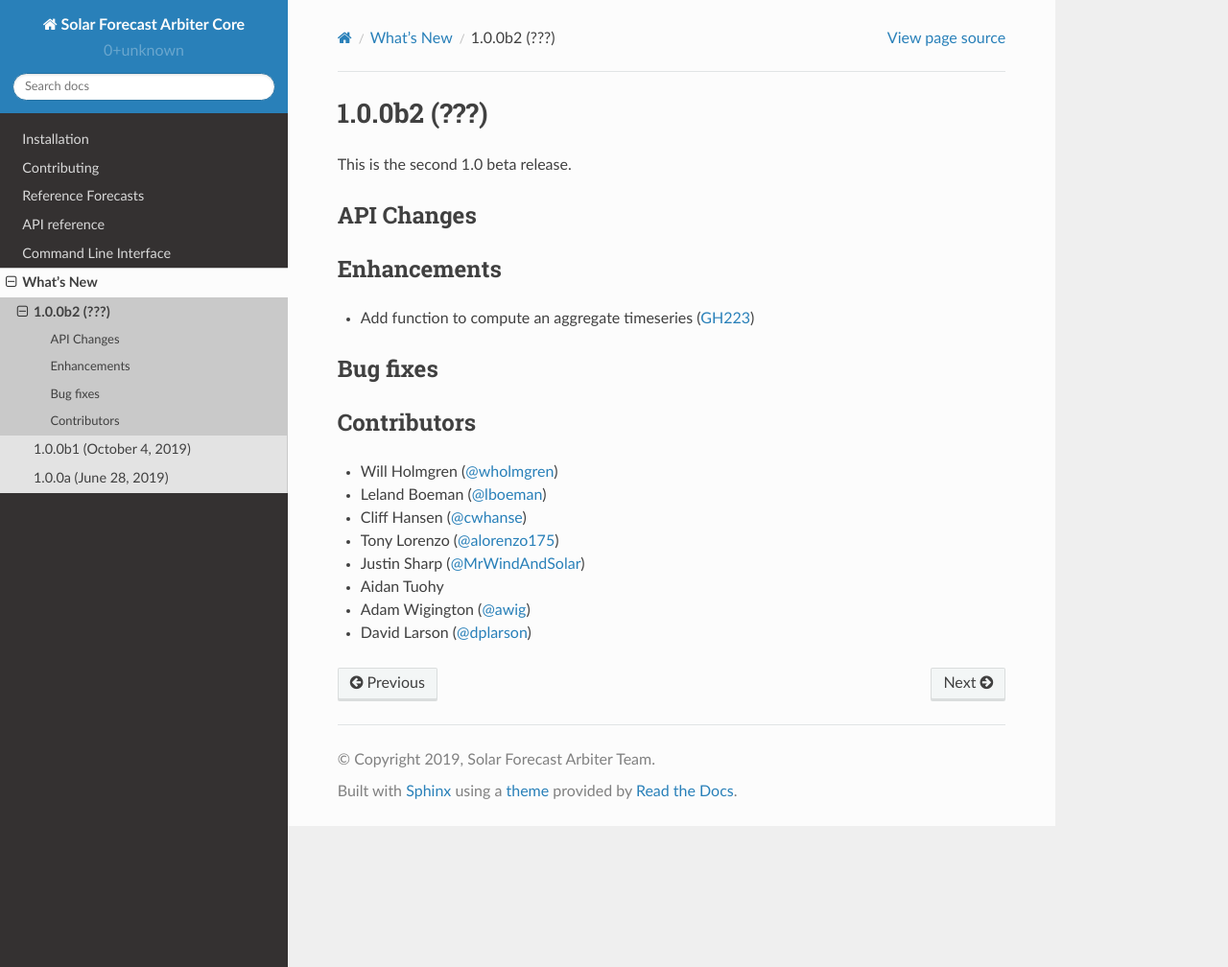
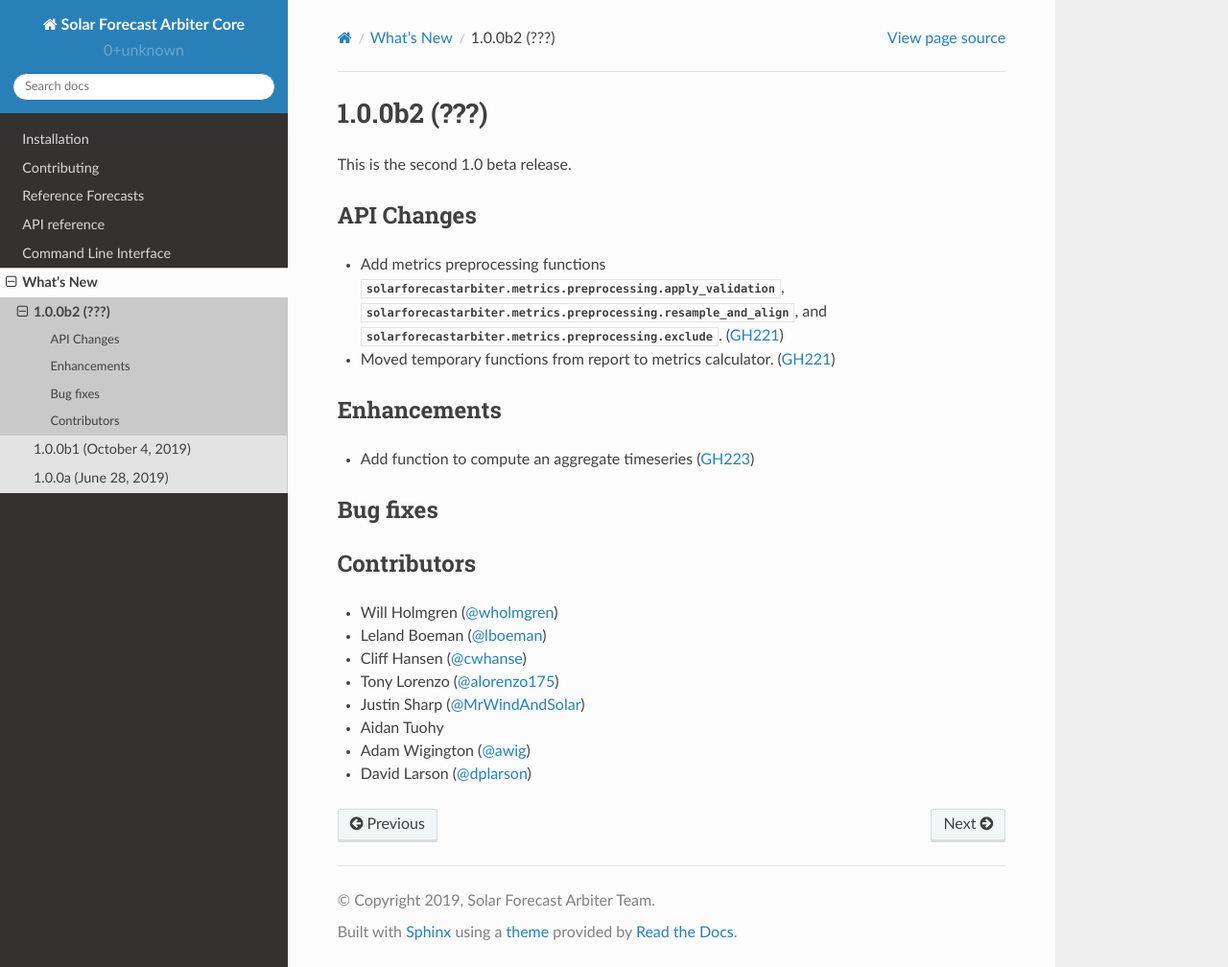
Before and after one commit to SolarArbiter/solarforecastarbiter-core, a Sphinx documentation site: the page built from docs/source/whatsnew/1.0.0b2.rst, in a window 1280 px wide and 1008 px high. Shown: the whole window at 96% size. Built offline with Sphinx 7.4.7 and the Read the Docs theme 2.0.0, drawn with Linux system fonts in a browser that asks for light colours.

Commit message:
Fixing merge conflict with whatsnew and latest changes

```diff
--- a/docs/source/whatsnew/1.0.0b1.rst
+++ b/docs/source/whatsnew/1.0.0b1.rst
@@ -8,11 +8,6 @@ This is the first 1.0 beta release.
 
 API Changes
 ~~~~~~~~~~~
-* Add metrics preprocessing functions
-  :py:mod:`solarforecastarbiter.metrics.preprocessing.apply_validation`,
-  :py:mod:`solarforecastarbiter.metrics.preprocessing.resample_and_align`, and
-  :py:mod:`solarforecastarbiter.metrics.preprocessing.exclude`. (:pull:`221`)
-* Moved temporary functions from report to metrics calculator. (:pull:`221`)
 * Add required argument interval_label to all model functions in
   :py:mod:`solarforecastarbiter.reference_forecasts.models`. (:issue:`185`)
 * Changed
--- a/docs/source/whatsnew/1.0.0b2.rst
+++ b/docs/source/whatsnew/1.0.0b2.rst
@@ -8,7 +8,11 @@ This is the second 1.0 beta release.
 
 API Changes
 ~~~~~~~~~~~
-
+* Add metrics preprocessing functions
+  :py:mod:`solarforecastarbiter.metrics.preprocessing.apply_validation`,
+  :py:mod:`solarforecastarbiter.metrics.preprocessing.resample_and_align`, and
+  :py:mod:`solarforecastarbiter.metrics.preprocessing.exclude`. (:pull:`221`)
+* Moved temporary functions from report to metrics calculator. (:pull:`221`)
 
 Enhancements
 ~~~~~~~~~~~~
```
